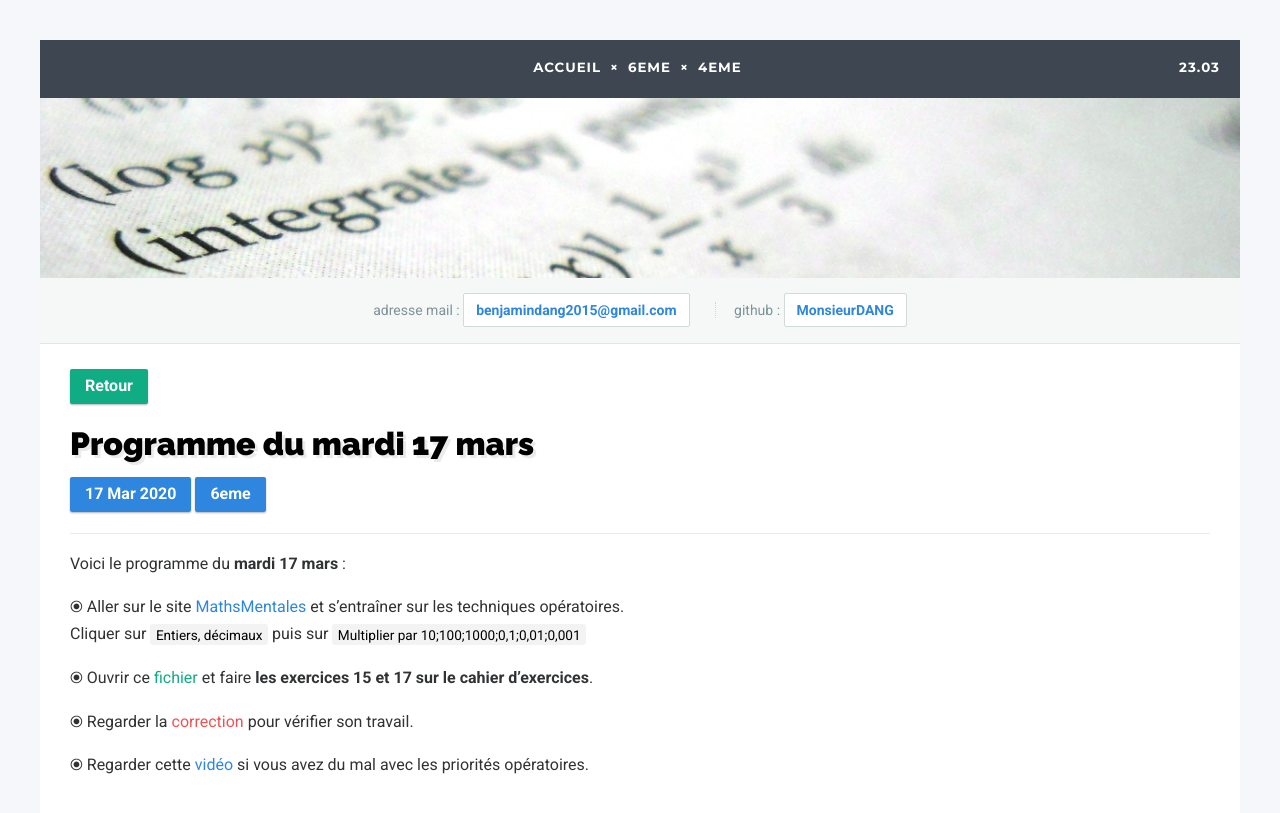
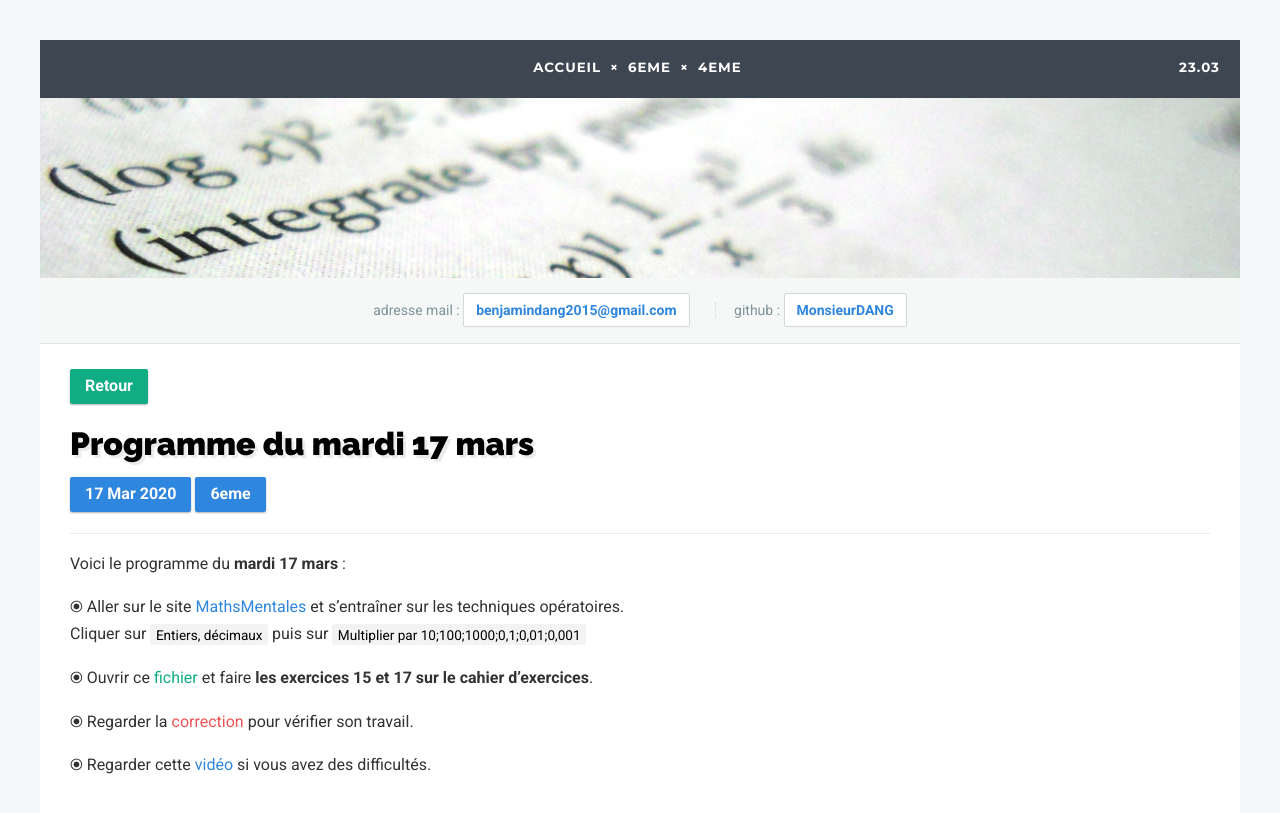
Before and after one commit to DangSinslay/DangSinslay.github.io, a Jekyll site: the page built from _posts/6eme/2020-03-17-programme.md, in a window 1280 px wide. Shown: the top 813 px of the page. Built offline with Jekyll 4.4.1, drawn with Linux system fonts in a browser that asks for light colours.

Commit message:
Update 2020-03-17-programme.md

```diff
--- a/_posts/6eme/2020-03-17-programme.md
+++ b/_posts/6eme/2020-03-17-programme.md
@@ -16,4 +16,4 @@ Cliquer sur <mark>Entiers, décimaux</mark> puis sur <mark>Multiplier par 10;100
 
 ⦿ Regarder la <a class="correction" href="/exercices/6eme/6eme_exercices_mardi_17_mars_2020_corrections.pdf">correction</a> pour vérifier son travail.
 
-⦿ Regarder cette <a href="https://youtu.be/a-IG_bjKeJc">vidéo</a> si vous avez du mal avec les priorités opératoires.
+⦿ Regarder cette <a href="https://youtu.be/a-IG_bjKeJc">vidéo</a> si vous avez des difficultés.
```
